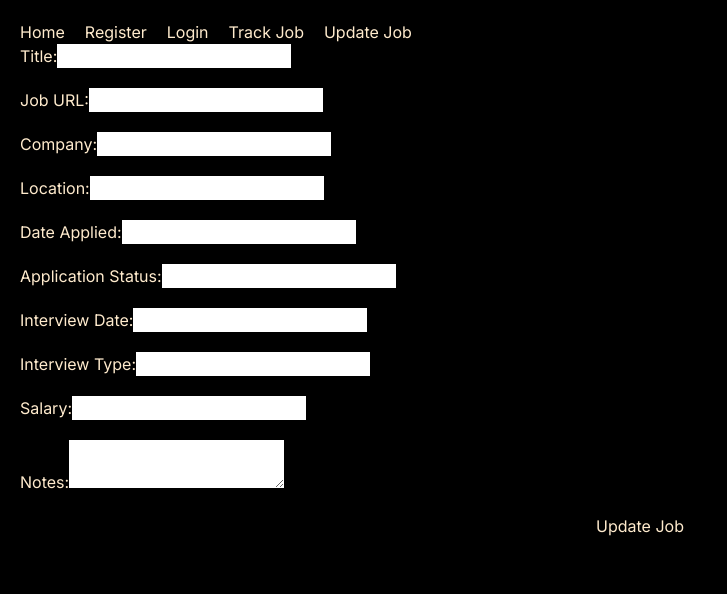
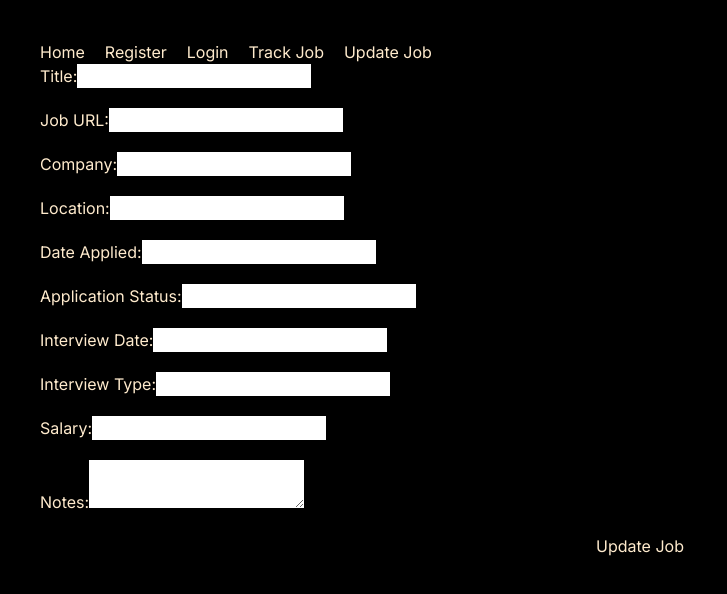
Before and after one commit to vincentpalomo/MGMT-Frontend, a Next.js app: page /update-job in a window 1280 px wide. Shown: the top 594 px of the page, without its empty margins (0-727 px from the left). Built offline with nearby package versions, Linux system fonts and the light colour scheme; no server answers.

Commit message:
updated styling

```diff
--- a/app/globals.css
+++ b/app/globals.css
@@ -3,7 +3,7 @@
 @tailwind utilities;
 
 body {
-  padding: 20px;
+  padding: 40px;
   background-color: black;
   color: blanchedalmond;
 }
--- a/app/update-job/page.tsx
+++ b/app/update-job/page.tsx
@@ -106,7 +106,7 @@ export default function Page() {
 
   return (
     <>
-      <NavBar />
+      <NavBar user={undefined} />
 
       <form className="flex flex-col gap-5" onSubmit={handleSubmit}>
         {/* Input fields for job details */}
```
